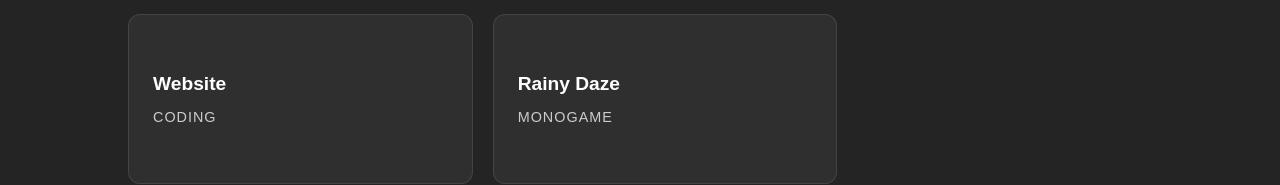
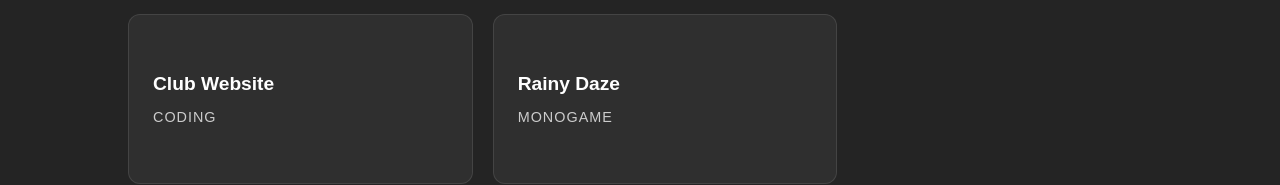
Before and after one commit to Coding-Community-of-Central-Texas/Website-Practice, a React (Vite) app: page /projects in a window 1280 px wide. Shown: the part 302-487 px from the top of the page. Built offline with nearby package versions, Linux system fonts and the light colour scheme; the HTML template or start-up script is replaced by a standard one.

Commit message:
basic project descriptions. we can flesh out more in a later issue

```diff
--- a/src/data/Projects.ts
+++ b/src/data/Projects.ts
@@ -30,12 +30,16 @@
 export const projects: Project[] = [
   {
     id: 1,
-    name: "Website",
+    name: "Club Website",
     category: Category.Coding,
+    description:
+      "This website!! Built with React and TypeScript, hosted on GitHub Pages",
   },
   {
     id: 2,
     name: "Rainy Daze",
     category: Category.Monogame,
+    description:
+      "A 2D platformer game built with C# and Monogame, featuring pixel art and a rainy atmosphere",
   },
 ];
```
